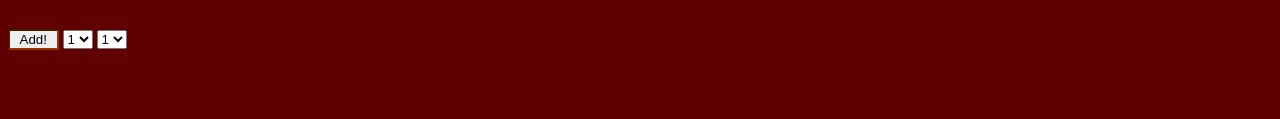
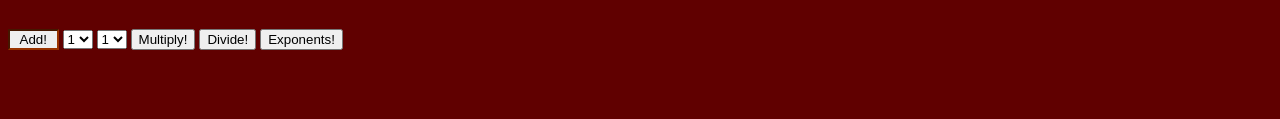
Before and after one commit to amazonian-warrior/profilekris, a plain HTML site: page index.html in a window 1280 px wide. Shown: the part 407-526 px from the top of the page. Drawn offline with Linux system fonts and the light colour scheme.

Commit message:
added a multiply, divide, and exponent buttons

```diff
--- a/index.html
+++ b/index.html
@@ -95,6 +95,10 @@
 
 </select>
 
+<button type="button" onClick="multiply()">Multiply!</button>
+<button type="button" onCLick="divide()">Divide!</button>
+<button type="button" onClick="exponential()">Exponents!</button>
+
 
 
 				<br>
--- a/index.js
+++ b/index.js
@@ -6,10 +6,47 @@ function clicker() {
 
 function add() {
 	var num1 = parseInt(document.getElementById("list1").value);
-	console.log("num1: " + num1);
 	var num2 = parseInt(document.getElementById("list2").value);
-	console.log("num2: " + num2);
 	var answer = num1 + num2;
-	console.log("answer: " + answer);
 	alert(answer);
 }
+
+function multiply (){
+	var x = parseInt(document.getElementById("list1").value);
+	var y = parseInt(document.getElementById("list2").value);
+	var answer = x * y;
+	alert(answer);
+}
+
+function divide () {
+	var x = parseInt(document.getElementById("list1").value);
+	var y = parseInt(document.getElementById("list2").value);
+	var answer = x / y;
+	alert(answer);
+
+}
+
+function exponential (){
+	var x = parseInt(document.getElementById("list1").value);
+	var y = parseInt(document.getElementById("list2").value);
+	var answer = 1;
+	for (var i = 0; i < y; i++) {
+		answer = answer * x;
+	}
+	alert(answer);
+
+}
+
+function forLoopExample() {
+	var i = 0;
+	for(i=0; i<5; i++) {
+		console.log('hi');
+	}
+}
+// alert(answer);
+
+	// var answer = Math.pow(x, y);
+
+// 2 2 2
+
+// 2 to the 3
```
